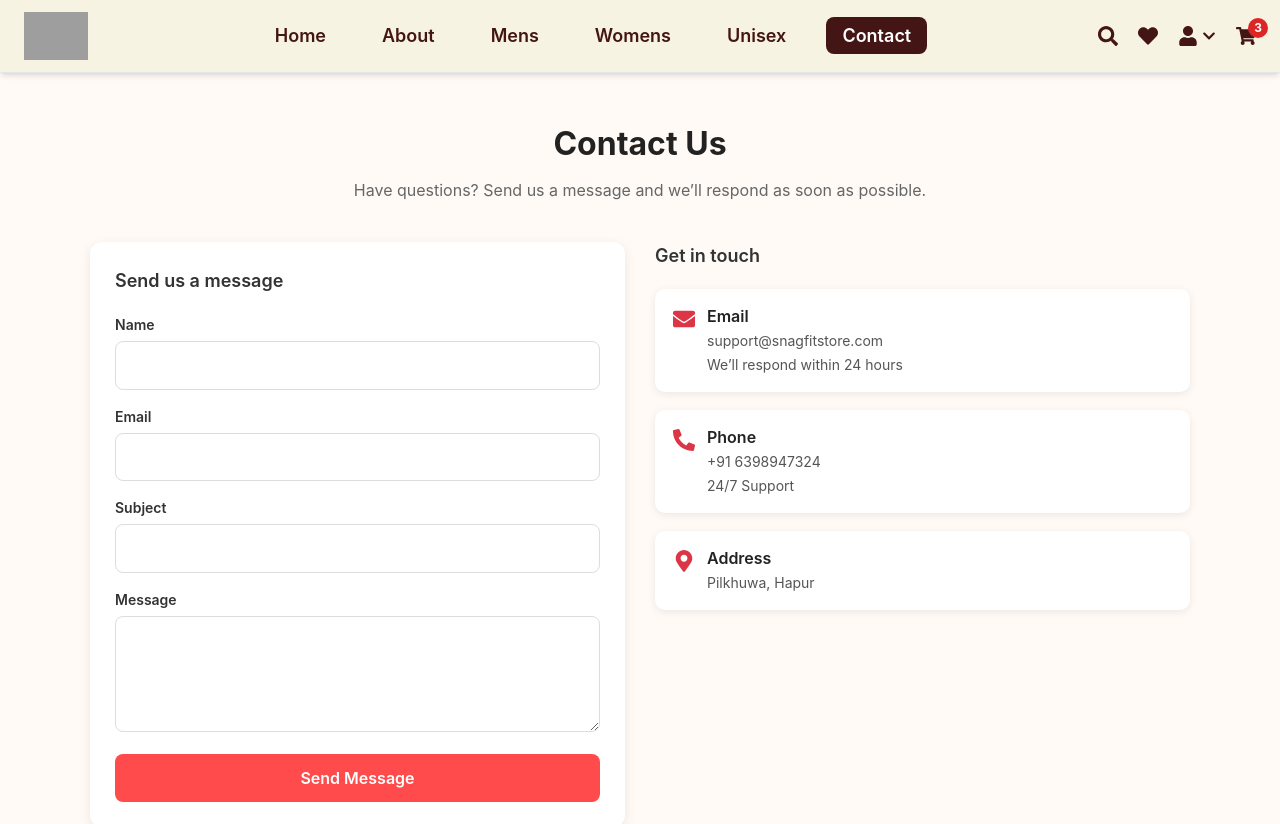
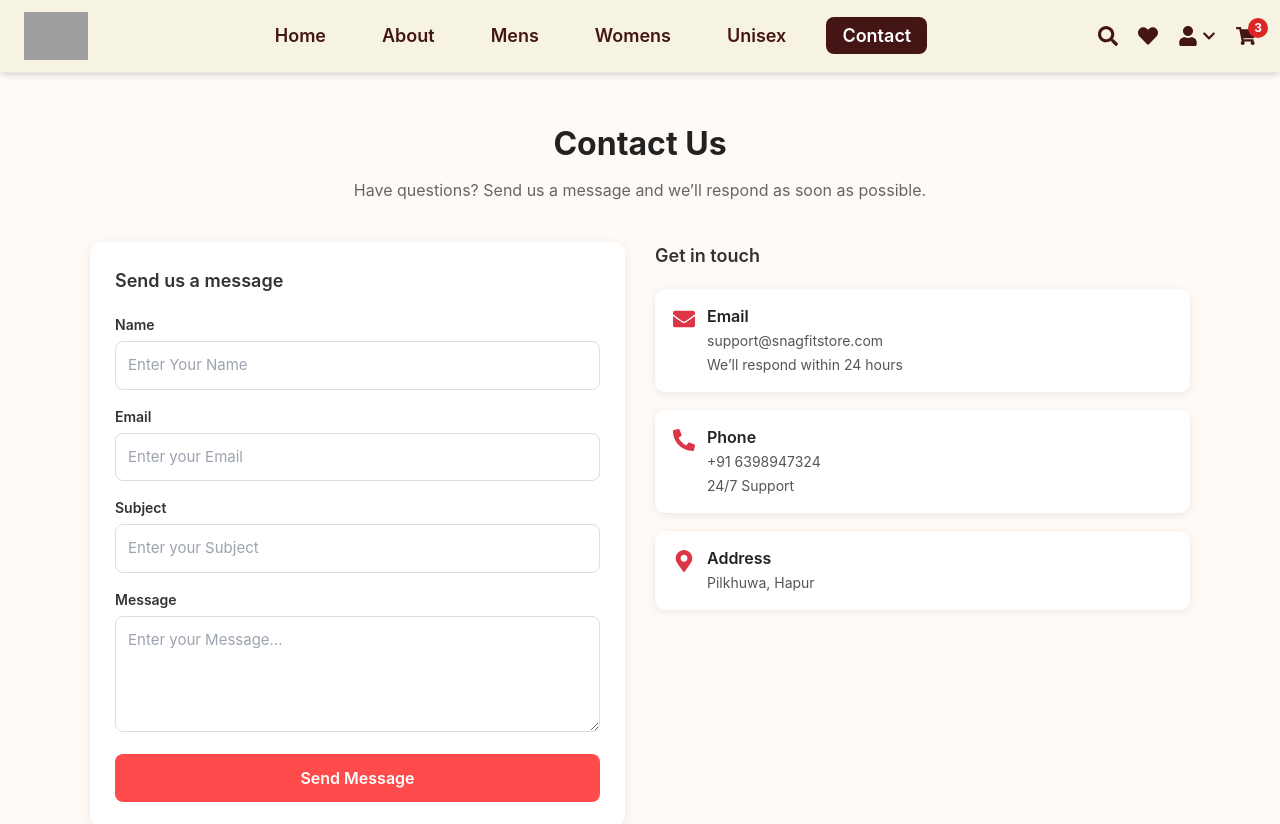
Before and after one commit to thesnagfitstore-creator/SnagfitStore, a React (Create React App) app: page /contact in a window 1280 px wide. Shown: the top 824 px of the page. Built offline with nearby package versions, Linux system fonts and the light colour scheme; grey boxes are pictures that could not be loaded.

Commit message:
contact pge

```diff
--- a/src/Customer/Pages/Contactus.jsx
+++ b/src/Customer/Pages/Contactus.jsx
@@ -83,6 +83,7 @@ const Contact = () => {
                                     value={formData.name}
                                     onChange={handleChange}
                                     className="contact-input"
+                                    placeholder="Enter Your Name"
                                     required
                                 />
                             </div>
@@ -95,6 +96,7 @@ const Contact = () => {
                                     value={formData.email}
                                     onChange={handleChange}
                                     className="contact-input"
+                                    placeholder="Enter your Email"
                                     required
                                 />
                             </div>
@@ -107,6 +109,7 @@ const Contact = () => {
                                     value={formData.subject}
                                     onChange={handleChange}
                                     className="contact-input"
+                                    placeholder="Enter your Subject"
                                     required
                                 />
                             </div>
@@ -119,6 +122,7 @@ const Contact = () => {
                                     onChange={handleChange}
                                     rows="4"
                                     className="contact-textarea"
+                                    placeholder="Enter your Message..."
                                     required
                                 ></textarea>
                             </div>
```
